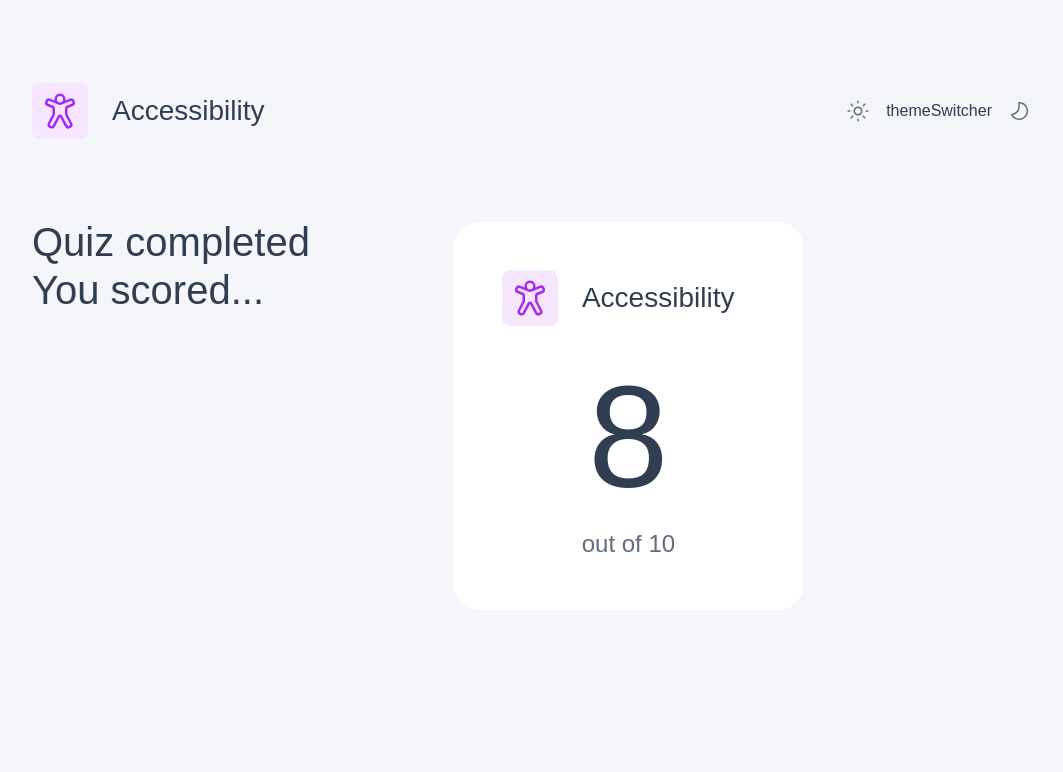
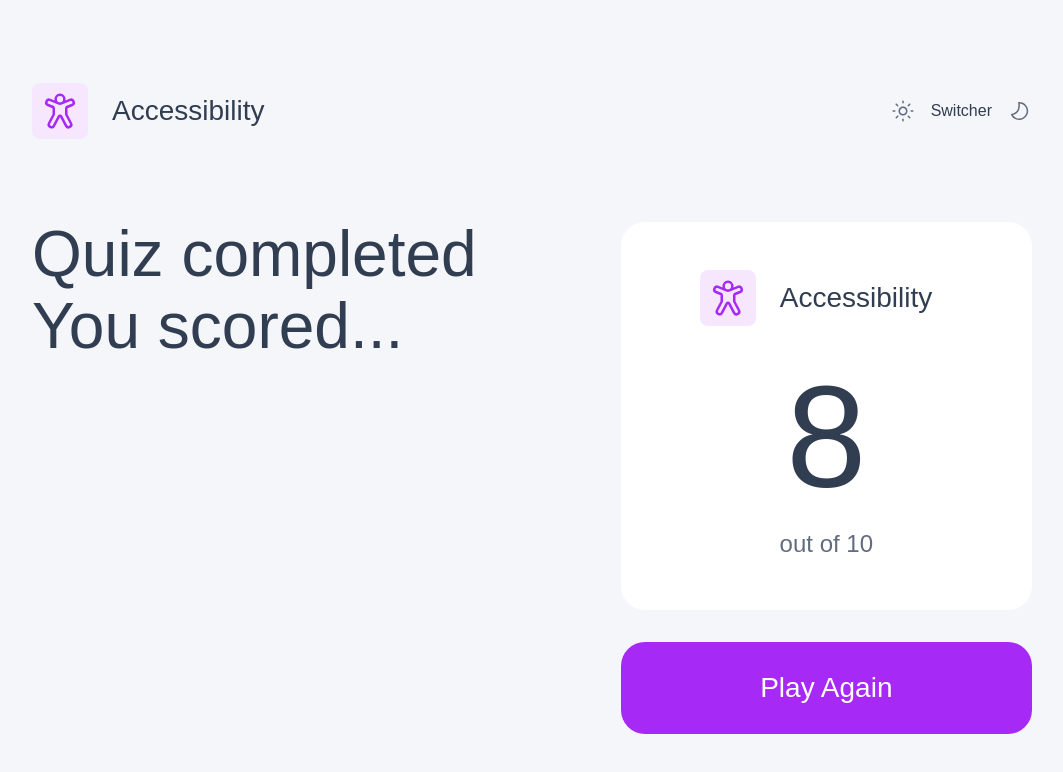
Before and after one commit to BessonovMax/frontend-quiz-app, a React (Vite) app: page / in a window 1280 px wide. Shown: the top 772 px of the page, without its empty margins (108-1171 px from the left). Built offline with nearby package versions, Linux system fonts and the light colour scheme; a web font is replaced by a local one.

Commit message:
refactor: integrate ResultPage into App, enhance Header component, and implement NewGameButton

```diff
--- a/src/App.tsx
+++ b/src/App.tsx
@@ -15,7 +15,7 @@ function App() {
         <Header title={quiz.title} iconPath={quiz.icon} />
         {/* <WelcomePage quizzes={quizzes} /> */}
         {/* <QuizPage quizzes={quizzes} /> */}
-        {<ResultPage title={quiz.title} iconPath={quiz.icon} />}
+        <ResultPage title={quiz.title} iconPath={quiz.icon} />
       </div>
     </div>
   );
--- a/src/components/Header.tsx
+++ b/src/components/Header.tsx
@@ -18,7 +18,7 @@ export default function Header({ title, iconPath }: Props) {
           src="/images/icon-sun-dark.svg"
           alt=""
         />
-        themeSwitcher
+        Switcher
         <img
           className="size-4 md:size-6"
           src="/images/icon-moon-dark.svg"
--- /dev/null
+++ b/src/components/NewGameButton.tsx
@@ -0,0 +1,13 @@
+import QuizButton from "./QuizButton";
+
+const NewGameButton = () => {
+  const onClickHandler = () => {};
+
+  return (
+    <QuizButton onClickHandler={onClickHandler}>
+      <span>Play Again</span>
+    </QuizButton>
+  );
+};
+
+export default NewGameButton;
--- a/src/components/QuizButton.tsx
+++ b/src/components/QuizButton.tsx
@@ -0,0 +1,19 @@
+interface Props {
+  onClickHandler?: () => void;
+  children?: React.ReactNode;
+}
+
+const QuizButton = ({ onClickHandler, children }: Props) => {
+  return (
+    <button
+      onClick={onClickHandler}
+      className={`bg-primary relative isolate flex items-center justify-center overflow-hidden rounded-[12px] py-[19px] transition-colors duration-300 before:absolute before:inset-0 before:bg-white/50 before:opacity-0 before:transition-opacity before:duration-300 hover:cursor-pointer hover:before:opacity-100 focus:outline-0 focus:before:opacity-100 md:rounded-[24px] md:p-8`}
+    >
+      <div className="text-[1.125rem] text-white md:text-[1.75rem]">
+        {children}
+      </div>
+    </button>
+  );
+};
+
+export default QuizButton;
--- a/src/components/quiz/AnswerButton.tsx
+++ b/src/components/quiz/AnswerButton.tsx
@@ -1,3 +1,5 @@
+import QuizButton from "../QuizButton";
+
 interface Props {
   isAnswered?: boolean | null;
   /* setIsCorrect: React.Dispatch<React.SetStateAction<boolean>>; */
@@ -5,19 +7,16 @@ interface Props {
 }
 
 const AnswerButton = ({ isAnswered, setIsAnswered }: Props) => {
+  const onClickHandler = () => {
+    /* setIsCorrect((prev) => !prev); */
+
+    setIsAnswered((prev): boolean => !prev);
+  };
+
   return (
-    <button
-      onClick={() => {
-        /* setIsCorrect((prev) => !prev); */
-
-        setIsAnswered((prev): boolean => !prev);
-      }}
-      className={`bg-primary relative isolate flex items-center justify-center overflow-hidden rounded-[12px] py-[19px] transition-colors duration-300 before:absolute before:inset-0 before:bg-white/50 before:opacity-0 before:transition-opacity before:duration-300 hover:cursor-pointer hover:before:opacity-100 focus:outline-0 focus:before:opacity-100 md:rounded-[24px] md:p-8`}
-    >
-      <div className="text-[1.125rem] text-white md:text-[1.75rem]">
-        {isAnswered ? <span>Next Question</span> : <span>Submit Answer</span>}
-      </div>
-    </button>
+    <QuizButton onClickHandler={onClickHandler}>
+      {isAnswered ? <span>Next Question</span> : <span>Submit Answer</span>}
+    </QuizButton>
   );
 };
 
--- a/src/components/quiz/Options.tsx
+++ b/src/components/quiz/Options.tsx
@@ -1,9 +1,9 @@
 import { useState } from "react";
-import type { Question } from "../../types";
+import type { QuestionType } from "../../types";
 import VariantButton from "./VariantButton";
 import AnswerButton from "./AnswerButton";
 
-type QuizPageProps = { question: Question };
+type QuizPageProps = { question: QuestionType };
 
 export default function Options({ question }: QuizPageProps) {
   const [isAnswered, setIsAnswered] = useState<boolean | null>(null);
@@ -17,7 +17,7 @@ export default function Options({ question }: QuizPageProps) {
   };
   return (
     <div className="flex min-w-[20.4375rem] grow-1 flex-col gap-4 md:gap-6 xl:gap-4">
-      {options.map((option, index) => (
+      {options.map((option: string, index: number) => (
         <VariantButton
           key={index}
           isAnswered={isAnswered}
--- a/src/pages/ResultPage.tsx
+++ b/src/pages/ResultPage.tsx
@@ -1,13 +1,15 @@
+import NewGameButton from "../components/NewGameButton";
 import Title from "../components/Title";
 import type { TitleType } from "../types";
 
 export default function ResultPage({ title, iconPath }: TitleType) {
   return (
     <section className="flex flex-col gap-[2.5rem] md:gap-[4rem] xl:flex-row xl:gap-36">
-      <div className="flex flex-col gap-2 text-[2.5rem]">
+      <div className="flex flex-col gap-2 text-[2.5rem] md:text-[4rem]">
         <span className="font-light">Quiz completed</span>
         <span className="font-medium">You scored...</span>
       </div>
+      <div className="flex grow-1 flex-col gap-4 md:gap-8">
         <div className="bg-variant-background flex flex-col items-center justify-center gap-4 rounded-[12px] p-8 md:gap-10 md:rounded-[24px] md:p-12">
           <Title title={title} iconPath={iconPath} />
           <div className="flex flex-col items-center justify-center gap-4">
@@ -17,6 +19,8 @@ export default function ResultPage({ title, iconPath }: TitleType) {
             </div>
           </div>
         </div>
+        <NewGameButton />
+      </div>
     </section>
   );
 }
```
Lines whose indentation alone changed are shown as unchanged.
